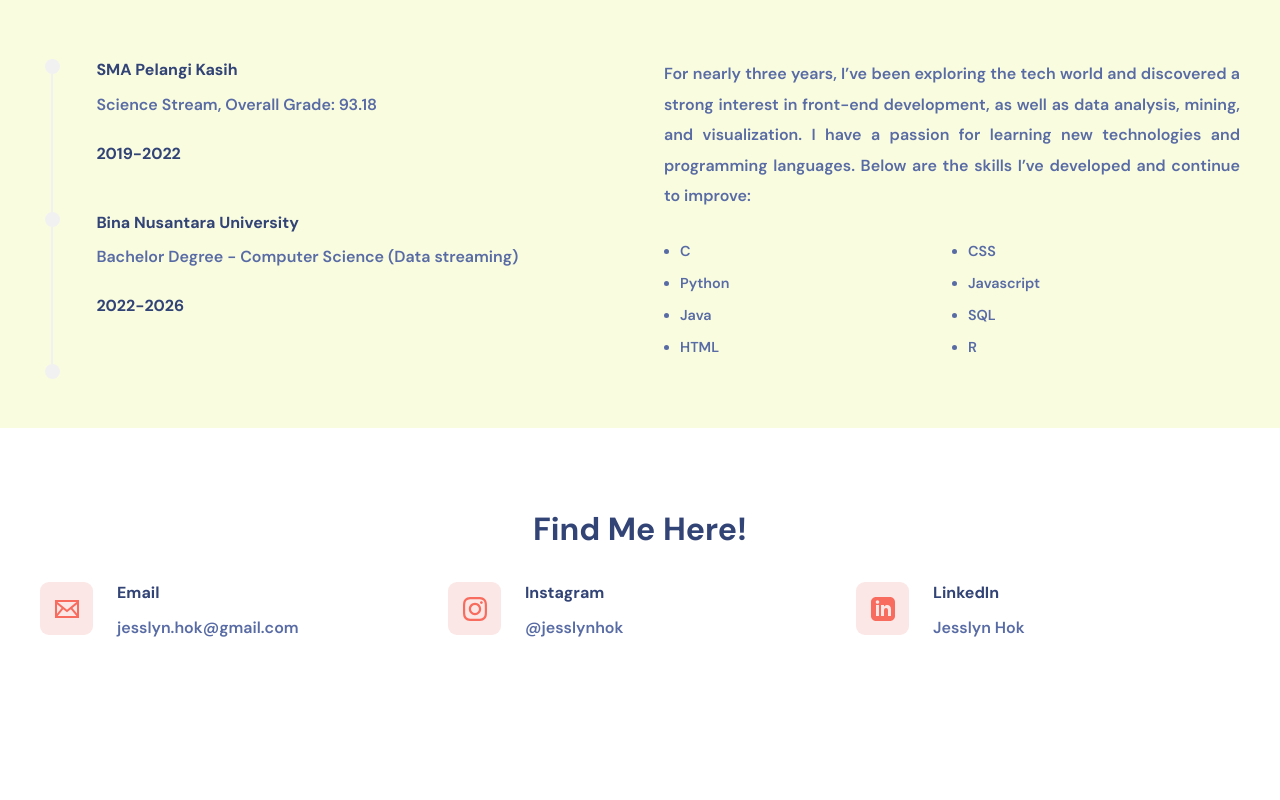
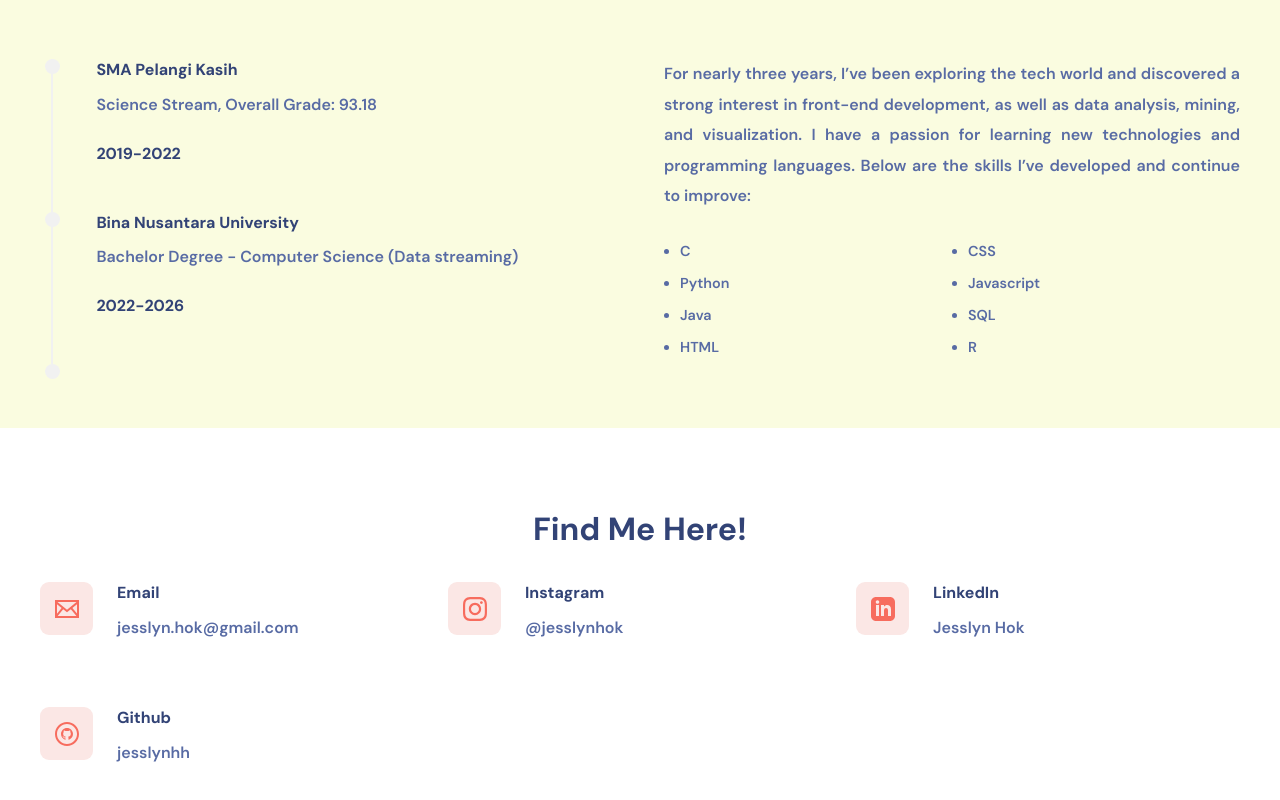
Before and after one commit to jesslynhh/JH_Portofolio, a plain HTML site: page index.html in a window 1280 px wide. Shown: the part 3949-4749 px from the top of the page. Before the commit the page ends 4696 px from the top, so only its background shows below. Drawn offline with Linux system fonts and the light colour scheme.

Commit message:
add features

```diff
--- a/index.html
+++ b/index.html
@@ -336,6 +336,19 @@
                         <p>Jesslyn Hok</p>
                     </div>
                 </div>
+
+                <div class="contact-item">
+                    <a href="https://github.com/jesslynhh" target="blank">
+                        <div class="contact-item-icon">
+                            <svg xmlns="http://www.w3.org/2000/svg" width="24" height="24" viewBox="0 0 24 24"><path d="M12 2c5.514 0 10 4.486 10 10s-4.486 10-10 10-10-4.486-10-10 4.486-10 10-10zm0-2c-6.627 0-12 5.373-12 12s5.373 12 12 12 12-5.373 12-12-5.373-12-12-12zm0 6c-3.313 0-6 2.686-6 6 0 2.651 1.719 4.9 4.104 5.693.3.056.396-.13.396-.289v-1.117c-1.669.363-2.017-.707-2.017-.707-.272-.693-.666-.878-.666-.878-.544-.373.041-.365.041-.365.603.042.92.619.92.619.535.917 1.403.652 1.746.499.054-.388.209-.652.381-.802-1.333-.152-2.733-.667-2.733-2.965 0-.655.234-1.19.618-1.61-.062-.153-.268-.764.058-1.59 0 0 .504-.161 1.65.615.479-.133.992-.199 1.502-.202.51.002 1.023.069 1.503.202 1.146-.776 1.648-.615 1.648-.615.327.826.121 1.437.06 1.588.385.42.617.955.617 1.61 0 2.305-1.404 2.812-2.74 2.96.216.186.412.551.412 1.111v1.646c0 .16.096.347.4.288 2.383-.793 4.1-3.041 4.1-5.691 0-3.314-2.687-6-6-6z"/></svg>
+                        </div>
+                    </a>
+                    <div class="contact-item-detail">
+                        <h4>Github</h4>
+                        <p>jesslynhh</p>
+                    </div>
+                </div>
+
             </div>
         </div>
     </section>
```
